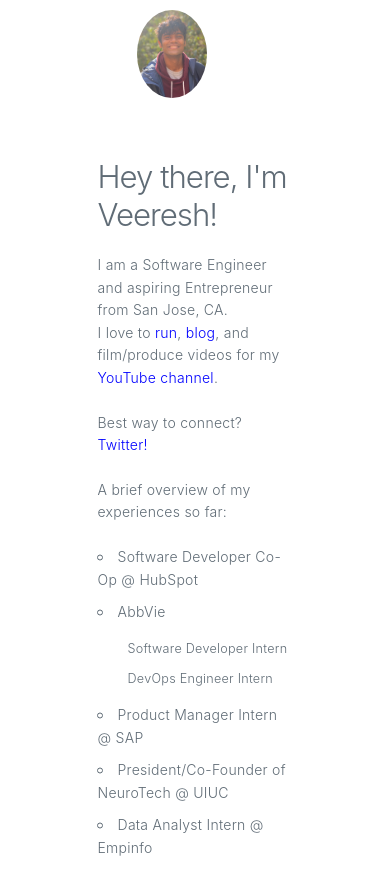
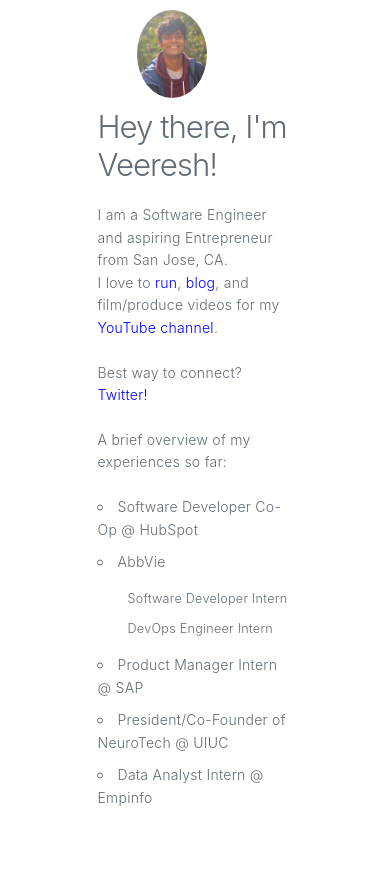
Before and after one commit to veeresh99/veeresh99.github.io, a React (Create React App) app: page / in a window 390 px wide. After the commit the page ends 844 px from the top, so only its background shows below. Built offline with nearby package versions, Linux system fonts and the light colour scheme.

Commit message:
position change

```diff
--- a/src/App.css
+++ b/src/App.css
@@ -55,8 +55,8 @@
   }
 
   #initialBody {
-    position: absolute;
-    bottom: -40px;
+    position: fixed;
+    bottom: 10px;
     left: 50%;
     transform: translateX(-50%);
     margin-top: 220px;
```
Also changed, not shown: 1 other file (tests, documents, lock files or other folders).
